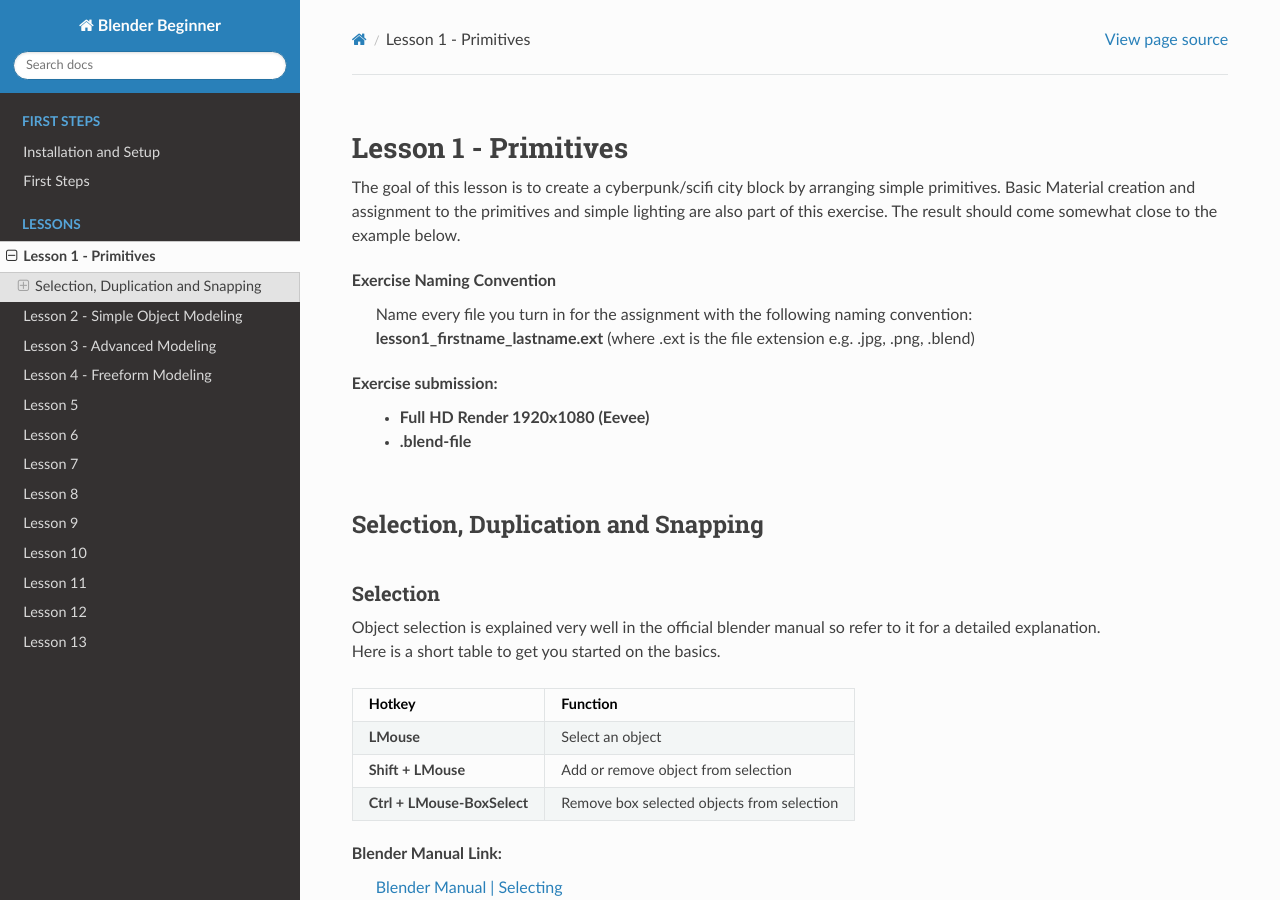
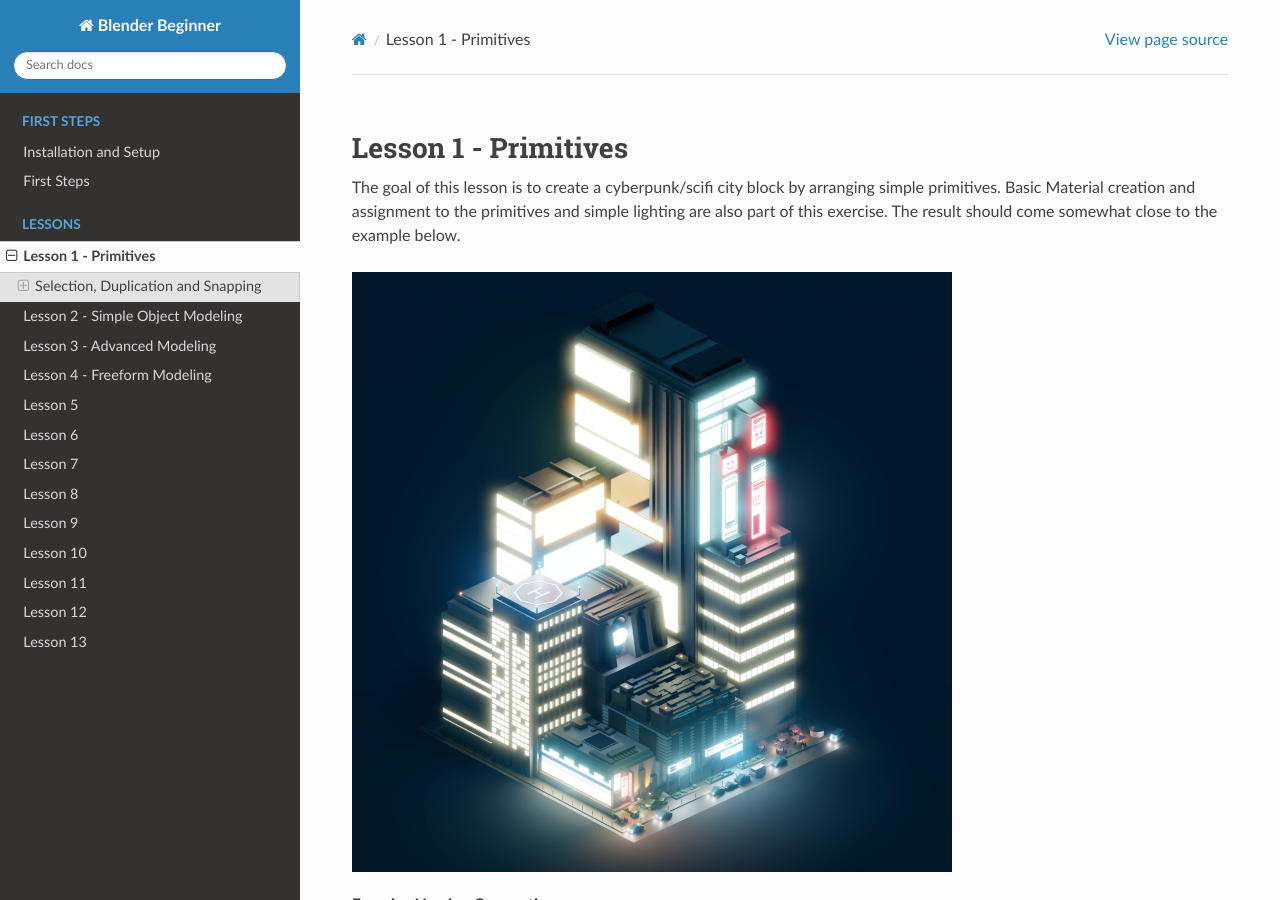
Before and after one commit to smokejohn/blender_beginner, a Sphinx documentation site: the page built from source/lessons/lesson1.rst, in a window 1280 px wide and 900 px high. Built offline with Sphinx 7.4.7 and the Read the Docs theme 2.0.0, drawn with Linux system fonts in a browser that asks for light colours.

Commit message:
adds preview image to lesson 1

```diff
--- a/source/lessons/lesson1.rst
+++ b/source/lessons/lesson1.rst
@@ -5,6 +5,9 @@
 The goal of this lesson is to create a cyberpunk/scifi city block by arranging simple primitives.
 Basic Material creation and assignment to the primitives and simple lighting are also part of this
 exercise. The result should come somewhat close to the example below.
+
+.. image:: ../_static/images/cityscape_scifi_eevee_1k_fog.png
+   :width: 600
 
 Exercise Naming Convention
     | Name every file you turn in for the assignment with the following naming convention:
```
Also changed, not shown: source/_static/images/cityscape_scifi_eevee_1k.png (added), source/_static/images/cityscape_scifi_eevee_1k_fog.png (added).
